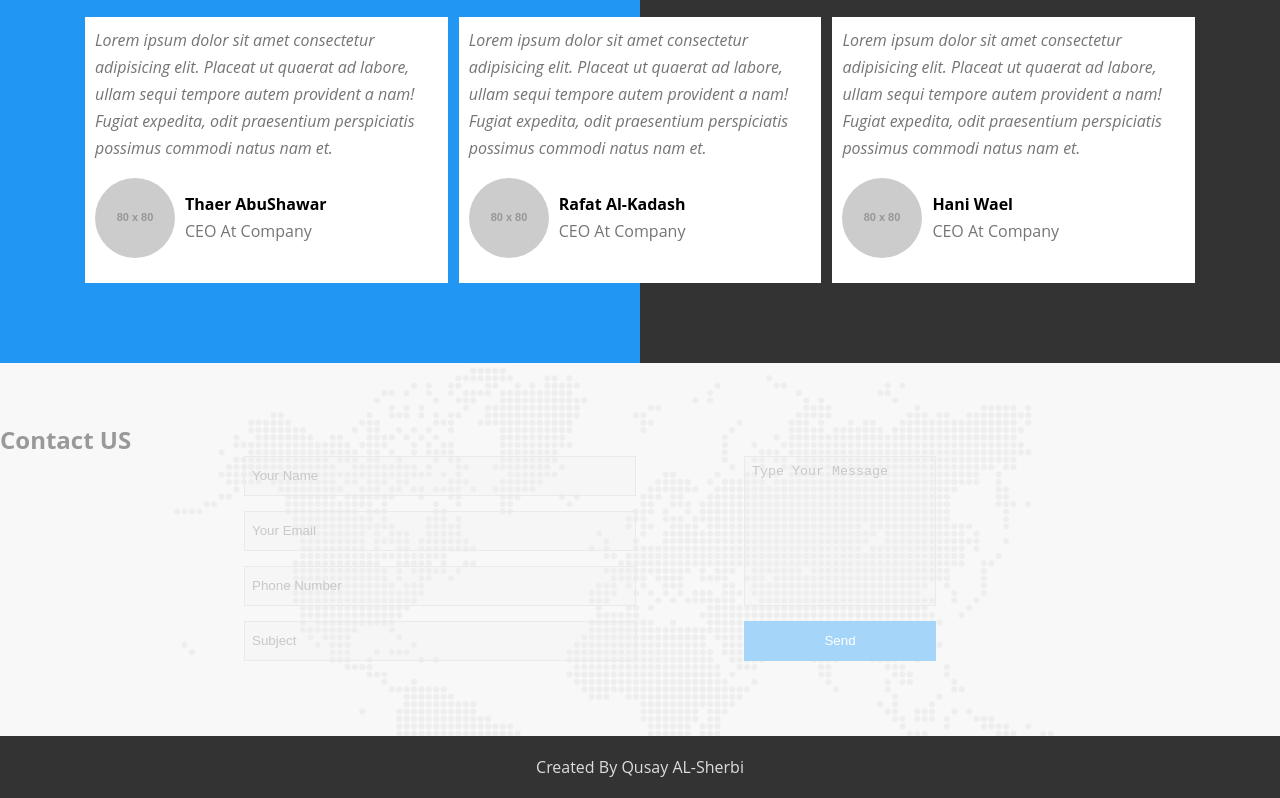
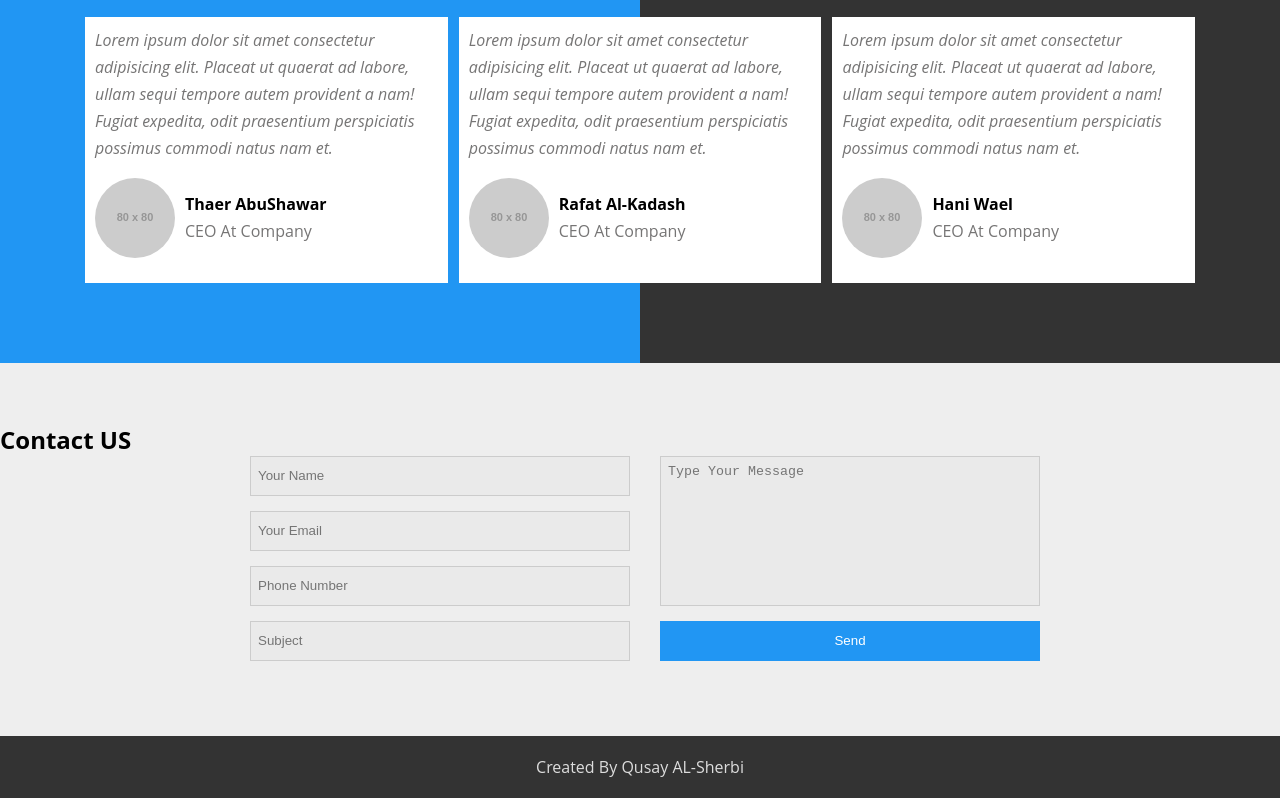
Before and after one commit to QusayAL-Sherbi/imenu-frontend, a React (Create React App) app: page / in a window 1280 px wide. Shown: the part 2179-2977 px from the top of the page. Built offline with nearby package versions, Linux system fonts and the light colour scheme.

Commit message:
Fix Issues

```diff
--- a/src/main.css
+++ b/src/main.css
@@ -888,13 +888,13 @@ body {
 .contact-us {
   padding-top: 60px;
   padding-bottom: 60px;
-  background-image: url("./images/contact.png");
-  background-size: cover;
-  position: relative;
+  /* background-image: url("./images/contact.png"); */
+  background-color: #EEE;
+  /* background-size: cover; */
+  /* position: relative; */
 }
 
 .contact-us .overlay {
-  background-color: rgba(255, 255, 255, 0.6);
   width: 100%;
   height: 100%;
   position: absolute;
@@ -904,8 +904,9 @@ body {
 }
 
 .contact-us .container {
-  position: relative;
-  z-index: 2;
+  /* position: relative; */
+  position: absolute;
+  z-index: 0;
 }
 
 .contact-us .container h2 {
@@ -924,8 +925,8 @@ body {
 
 .contact-us form .left,
 .contact-us form .right {
-  width: 49%;
-  margin: 0 auto;
+  width: 100%;
+  margin: 0 10px;
 }
 
 @media (max-width: 767px) {
```
